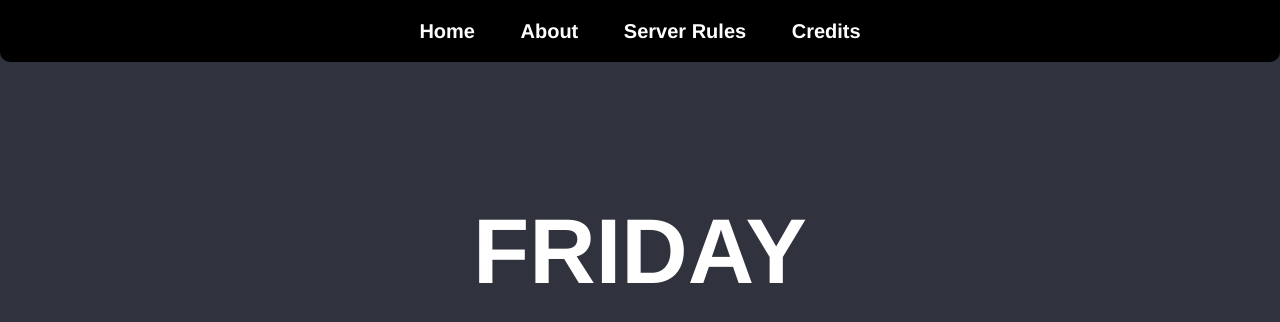
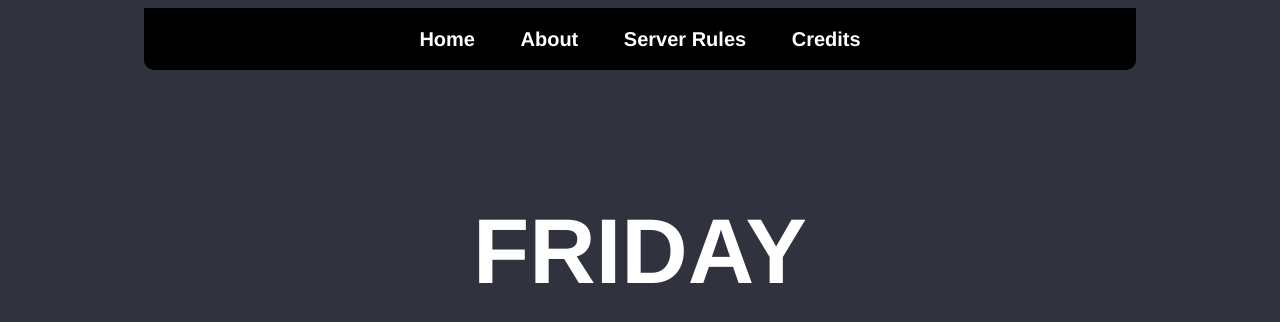
Before and after one commit to dpMusicman/ReactorFailure.github.io, a plain HTML site: page index.html in a window 1280 px wide. Shown: the top 322 px of the page. Drawn offline with Linux system fonts and the light colour scheme.

Commit message:
Testing website body changes

```diff
--- a/CSS/FE-CSS.css
+++ b/CSS/FE-CSS.css
@@ -3,6 +3,14 @@ body {
   background-color: #30333d;
   color: white;
   font-size: 20px;
+  margin-left: auto;
+  margin-right: auto;
+  max-width: 1024px;
+  min-width: 256px;
+  padding-top: 8px;
+  padding-bottom: 24px;
+  padding-left: 24px;
+  padding-right: 24px;
 }
 
 a:link {
```
